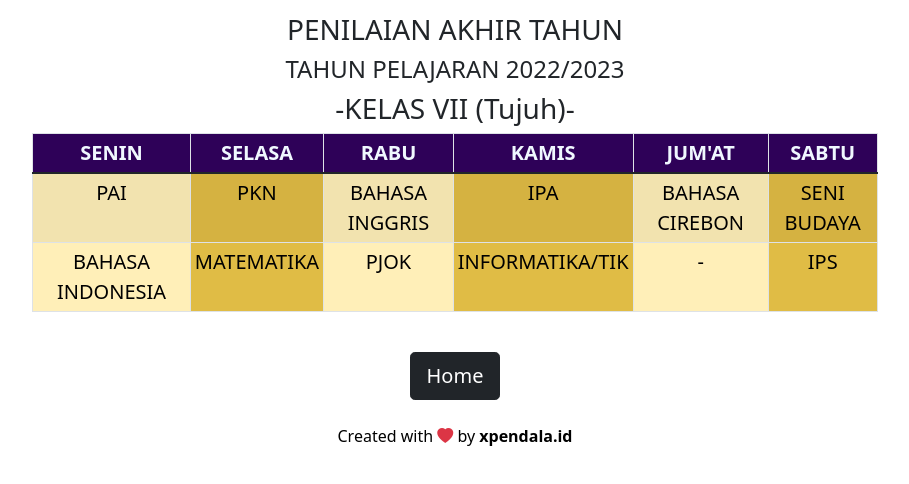
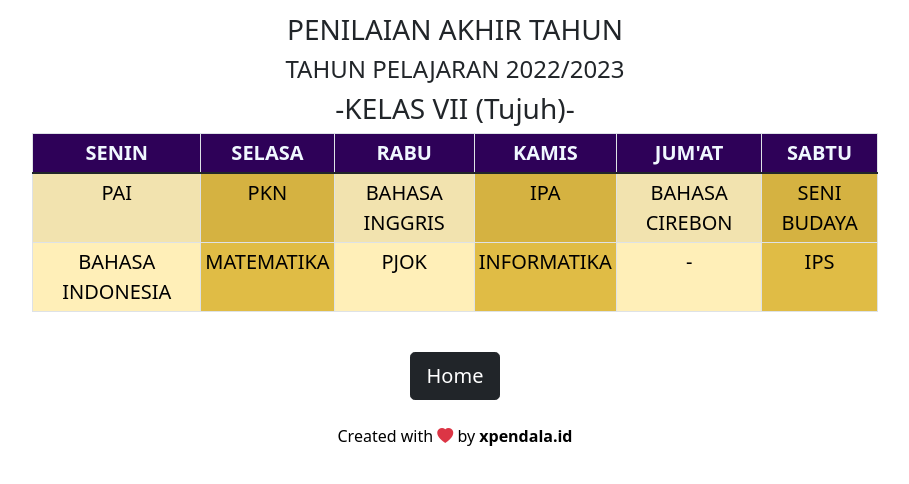
Before and after one commit to SMPN2LA/PAT-2023, a plain HTML site: page index1.html in a window 1280 px wide. Shown: the part 244-728 px from the top of the page, without its empty margins (185-1094 px from the left). Drawn offline with nearby package versions, Linux system fonts and the light colour scheme.

Commit message:
update terbaru

```diff
--- a/index1.html
+++ b/index1.html
@@ -67,7 +67,7 @@
                 <td style="background-color:rgb(255, 239, 184);"><a target="_blank" href="https://forms.gle/n1BRqoB8jfZu7wNR6" class="text-decoration-none text-black">BAHASA INDONESIA</a></td>
                 <td style="background-color:rgb(224, 188, 69);"><a target="_blank" href="https://forms.gle/Jf1fLMMwgxHbF1jT8" class="text-decoration-none text-black">MATEMATIKA</a></td>
                 <td style="background-color:rgb(255, 239, 184);"><a target="_blank" href="https://forms.gle/TTVvxbSrdxhGjYs69" class="text-decoration-none text-black">PJOK</a></td>
-                <td style="background-color:rgb(224, 188, 69);"><a target="_blank" href="https://forms.gle/uNxw6CQqUhzD5HQg6" class="text-decoration-none text-black">INFORMATIKA/TIK</a></td>
+                <td style="background-color:rgb(224, 188, 69);"><a target="_blank" href="https://forms.gle/28Uk2rmrMNEG9Khq9" class="text-decoration-none text-black">INFORMATIKA</a></td>
                 <td style="background-color:rgb(255, 239, 184);"><a target="_blank" href="#" class="text-decoration-none text-black">-</a></td>
               <td style="background-color:rgb(224, 188, 69);"><a target="_blank" href="https://forms.gle/Sdp2PFzq55dq4tJz7" class="text-decoration-none text-black">IPS</a></td>
               </tr>
```
Also changed, not shown: index2.html (+1 -1 lines).
